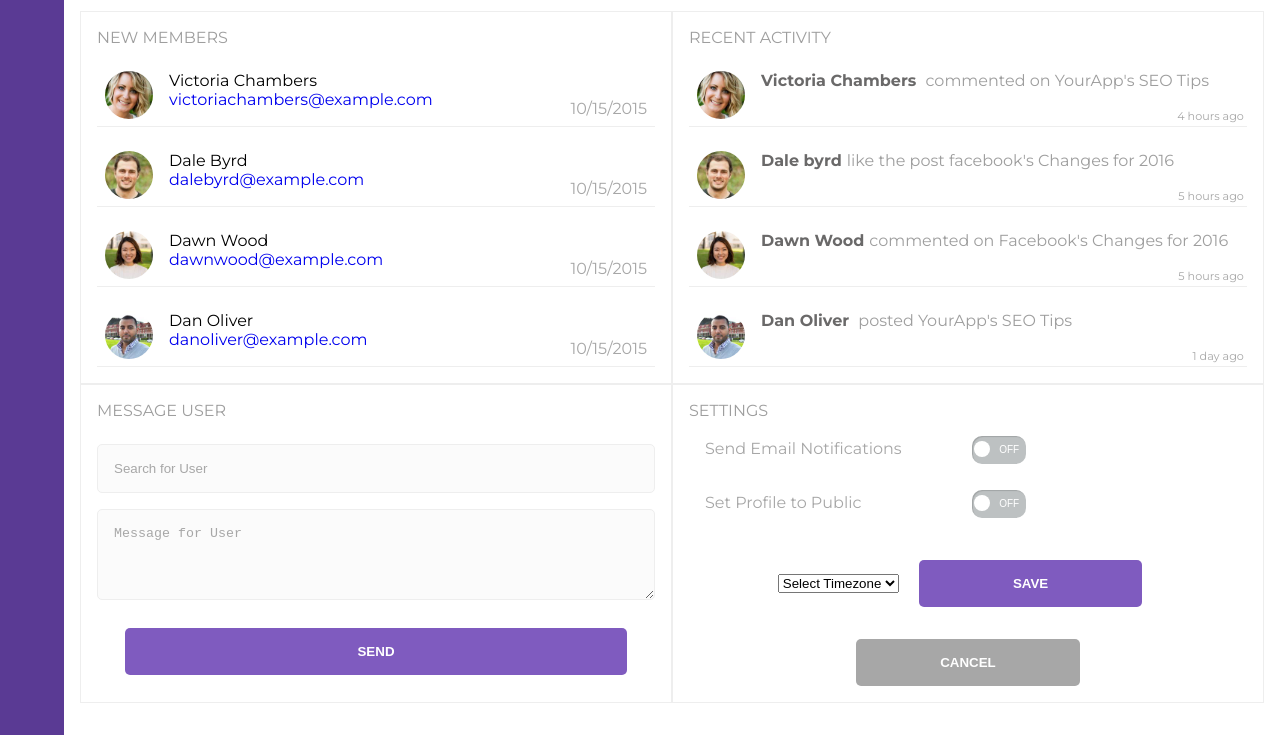
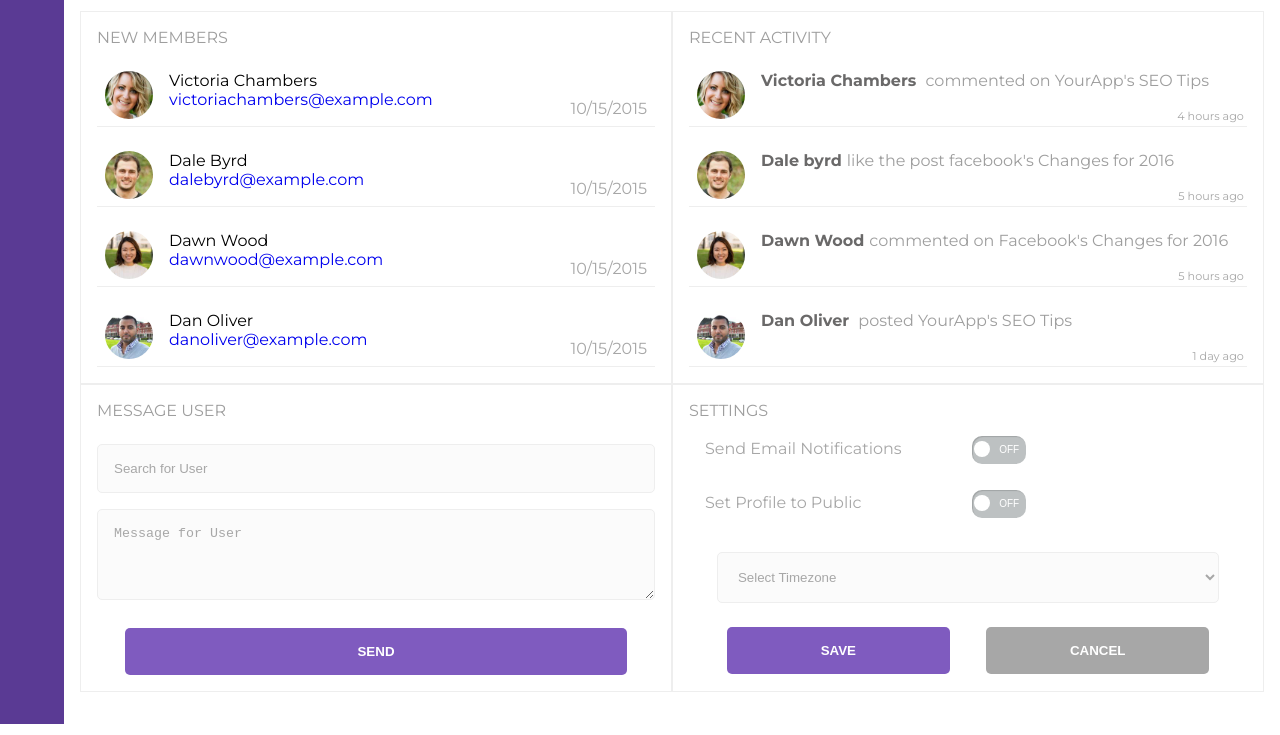
Before and after one commit to hirotachi/Techdegree-project-007, a website: page app/index.html in a window 1280 px wide. Shown: the part 1093-1828 px from the top of the page. Drawn offline with nearby package versions, Linux system fonts and the light colour scheme.

Commit message:
reinserted timezone id for style to take effect

```diff
--- a/app/index.html
+++ b/app/index.html
@@ -213,7 +213,7 @@
                 </div>
 
                 <form class="timezone">
-                    <select name="timezone" >
+                    <select name="timezone" id="timezone">
                         <option value="" disabled selected>Select Timezone</option>
                         <option value="gmt">GMT</option>
                         <option value="est">EST</option>
```
